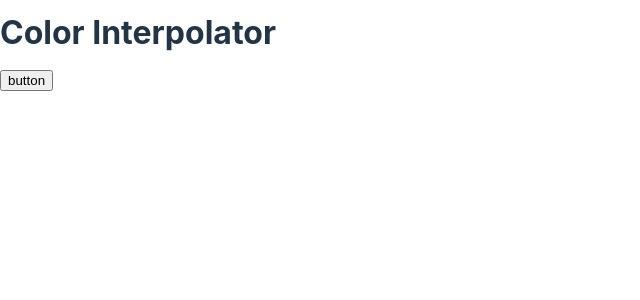
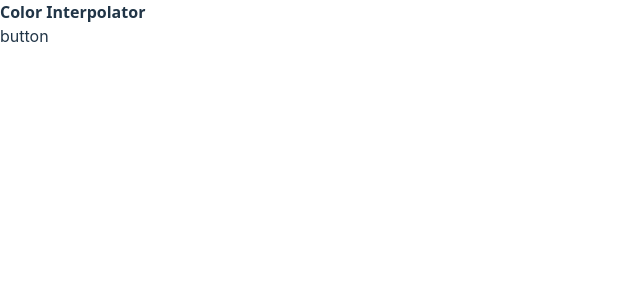
Before and after one commit to gkotecki/color-interpolator, a React (Vite) app: page / in a window 1280 px wide. Shown: the top 300 px of the page, without its empty margins (0-640 px from the left). Built offline with nearby package versions, Linux system fonts and the light colour scheme.

Commit message:
ADD: tailwind cfg

```diff
--- a/package.json
+++ b/package.json
@@ -16,6 +16,9 @@
     "@types/react": "18.0.21",
     "@types/react-dom": "18.0.6",
     "@vitejs/plugin-react": "2.1.0",
+    "autoprefixer": "10.4.12",
+    "postcss": "8.4.16",
+    "tailwindcss": "3.1.8",
     "typescript": "4.8.4",
     "vite": "3.1.3"
   }
--- /dev/null
+++ b/postcss.config.cjs
@@ -0,0 +1,7 @@
+module.exports = {
+  plugins: {
+    'tailwindcss/nesting': {},
+    tailwindcss: {},
+    autoprefixer: {},
+  },
+};
--- a/src/App.tsx
+++ b/src/App.tsx
@@ -1,11 +1,10 @@
 import React from 'react';
 import ReactDOM from 'react-dom/client';
-import { Button } from './components/Button';
 import './index.css';
-import { Home } from './views/Home';
+import { Home } from './views/home/Home';
 
 ReactDOM.createRoot(document.getElementById('root') as HTMLElement).render(
   <React.StrictMode>
-    <Home/>
+    <Home />
   </React.StrictMode>,
 );
--- a/src/index.css
+++ b/src/index.css
@@ -1,3 +1,7 @@
+@tailwind base;
+@tailwind components;
+@tailwind utilities;
+
 :root {
   font-family: Inter, Avenir, Helvetica, Arial, sans-serif;
   font-size: 16px;
--- a/src/views/Home.tsx
+++ b/src/views/home/Home.tsx
@@ -1,4 +1,4 @@
-import { Button } from '../components/Button';
+import { Button } from '../../components/Button';
 
 /**
  * Home page component
@@ -6,7 +6,7 @@ import { Button } from '../components/Button';
 export const Home = () => {
   return (
     <>
-      <h1> Color Interpolator </h1>
+      <h1 className="font-sans font-extrabold"> Color Interpolator </h1>
       <Button>button</Button>
     </>
   );
--- /dev/null
+++ b/tailwind.config.cjs
@@ -0,0 +1,8 @@
+/** @type {import('tailwindcss').Config} */
+module.exports = {
+  content: ['./index.html', './src/**/*.{js,ts,jsx,tsx}'],
+  theme: {
+    extend: {},
+  },
+  plugins: [],
+};
```
